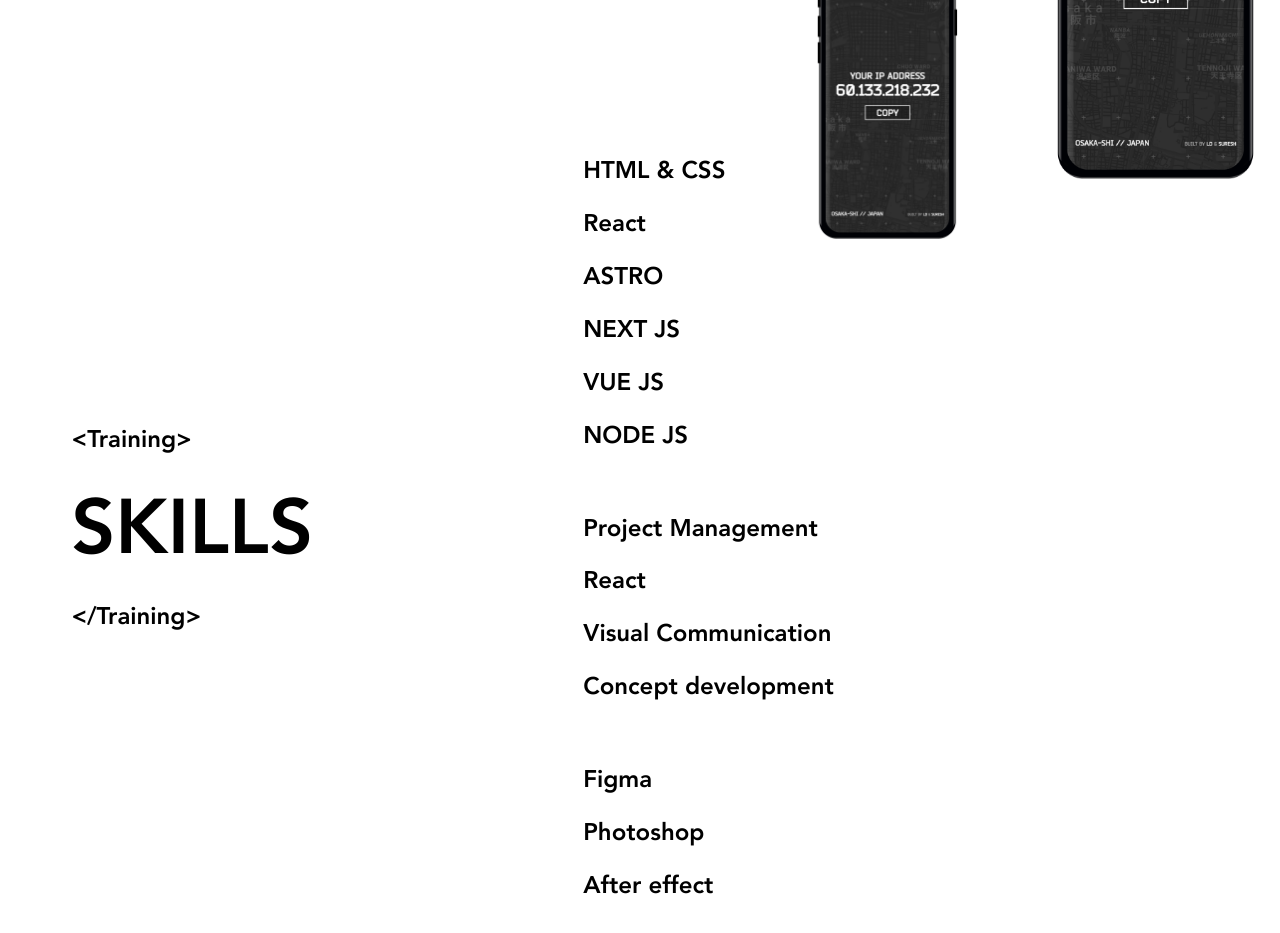
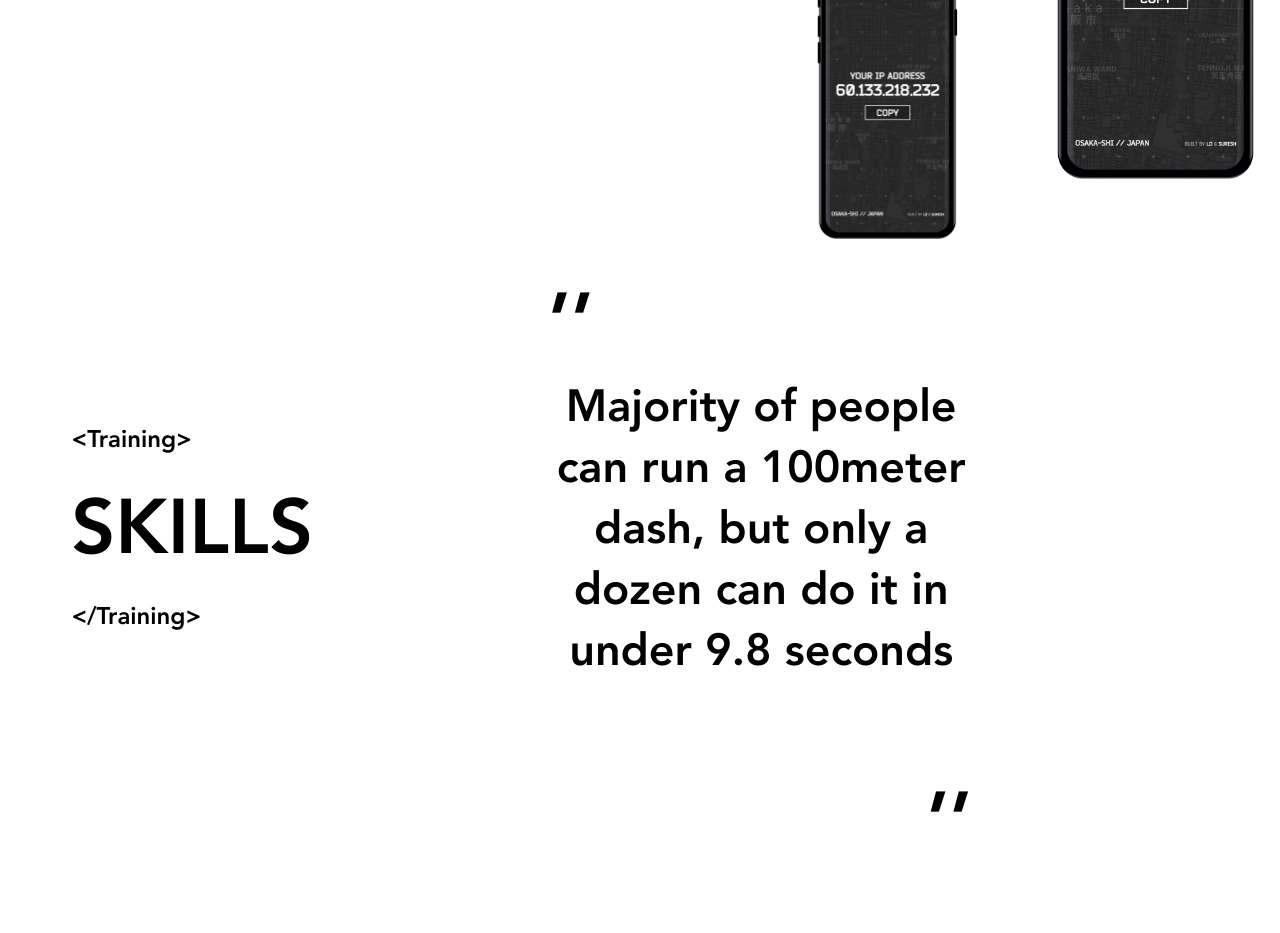
Before and after one commit to Ahmedchammakhii/portfolio, a Vue app in the folder -myportfolio/: page / in a window 1280 px wide. Shown: the part 4680-5613 px from the top of the page. Built offline with nearby package versions, Linux system fonts and the light colour scheme; grey boxes are pictures that could not be loaded.

Commit message:
ma skillsfinalv done

```diff
--- a/-myportfolio/src/components/Skills.vue
+++ b/-myportfolio/src/components/Skills.vue
@@ -1,11 +1,50 @@
 <script setup lang="ts">
-import { ref } from 'vue';
+import { onMounted, ref } from 'vue';
+import ScrollTrigger from "gsap/ScrollTrigger";
+import gsap from "gsap"
+const train = ref("<Training>")
+    onMounted(()=>{
+const timeline = gsap.timeline()
 
-const train = ref("<Training>")
+timeline.to("video",{scale:10,scrollTrigger:{
+    trigger:".endoftimeline",
+    end:"bottom bottom",
+    scrub:true
+}})
+timeline.to(".right_quote",{
+    opacity:0,scrollTrigger:{
+    trigger:".endoftimeline",
+    end:"bottom bottom",
+
+    scrub:true,
+}
+},"+=5").to(".right",{
+    opacity:1,scrollTrigger:{
+    trigger:".endoftimeline",
+    end:"bottom bottom",
+
+    scrub:true,
+}
+},"+=10")
+
+    })
+    // let isTrue = ref(false)
+
+// const handleAnimationEnd = () => {
+//    const element = document.querySelector(".right_quote")
+
+//     if (element) {
+//     element.style.opacity=0;
+//     }
+//     isTrue.value = !isTrue.value ;
+//     console.log(isTrue.value);
+
+// }
+
 </script>
 
 <template>
-<div class="content_wrapper">
+<div class="content_wrapper__skills">
 
    <div class="left">
 <h2>{{ train }}</h2>
@@ -13,7 +52,7 @@ const train = ref("<Training>")
     <h2>{{ '</' + train.slice(1)  }}</h2>
 
 </div>
-<div class="right">
+<div class="right" >
     <div class="set">
         <h2>HTML & CSS
 </h2>
@@ -40,15 +79,30 @@ const train = ref("<Training>")
         <h2>Photoshop</h2>
         <h2>After effect</h2>
     </div>
-</div></div>
+</div>
+<div class="right_quote" >
+    <h1>,,</h1>
+    <p>Majority of people can
+run a 100meter dash,
+but only a dozen can
+do it in under 9.8
+seconds</p>
+<h1>,,</h1>
+
+</div>
+<video autoplay>
+  <source src="../assets/videos/ch.mp4" type="video/mp4">
+  Your browser does not support the video tag.
+</video></div>
+<div class="endoftimeline" style="height: 20vh;"></div>
 </template>
 <style scoped>
-.content_wrapper {
-    width: 80vw;
+.content_wrapper__skills {
+    width: 90vw;
     height: 60vh;
     display: flex;
 font-family: avenir;
-padding: 0 5%;
+padding-left: 5%;
 align-items: center;
 }
 .left {
@@ -58,8 +112,33 @@ align-items: center;
     display: flex;
     flex-direction: column;
     gap: 20px;
+opacity: 0;
 }
 h1 {
     font-size: calc(4rem + 1vw);
 }
+.right_quote p {
+    font-size: calc(2rem + 1vw);
+text-align: center;
+}
+.right_quote {
+    width: 70%;
+    display: flex;
+    flex-direction: column;
+    justify-content: center;
+}
+.right_quote h1:nth-last-child(1){
+    width: 100%;
+    display: flex;
+    justify-content: flex-end;
+}
+video {
+    width: 150px;
+    height: 100px;
+    border-radius: 50%;
+    object-fit: cover;
+    transition: all ease 5s;
+margin-left: 100px;
+}
+
 </style>
```
Also changed, not shown: 1 other file (tests, documents, lock files or other folders).
